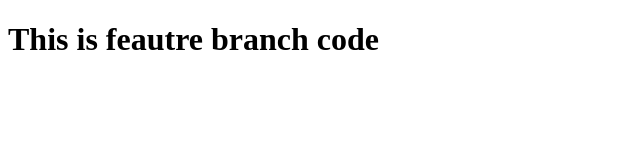
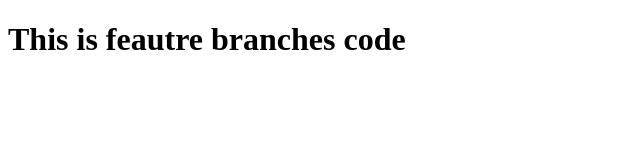
Before and after one commit to TusharSinghal90/myntra-clone, a plain HTML site: page feature.html in a window 1280 px wide. Shown: the full height of the page, 0-640 px from the left. Drawn offline with Linux system fonts and the light colour scheme.

Commit message:
Branches rename

```diff
--- a/feature.html
+++ b/feature.html
@@ -6,6 +6,6 @@
     <title>Document</title>
 </head>
 <body>
-    <h1>This is feautre branch code</h1>
+    <h1>This is feautre branches code</h1>
 </body>
 </html>
```
